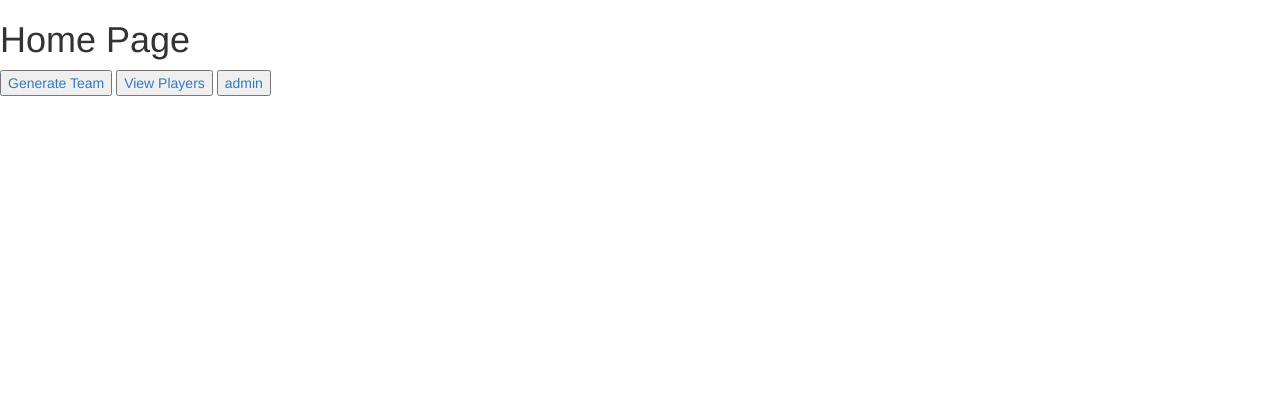
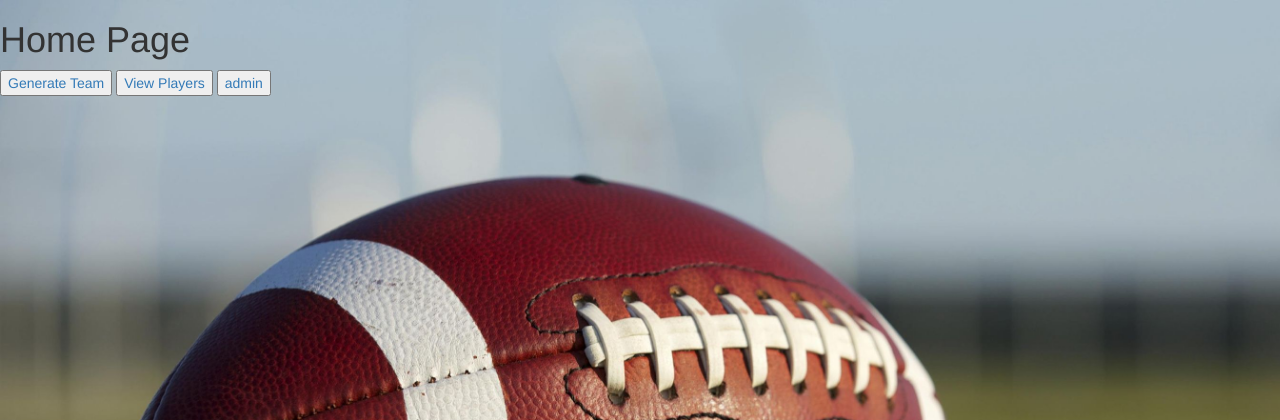
Before and after one commit to SJSU272LabF18/FantasyFootball, a Flask app: page /homePage in a window 1280 px wide. Shown: the top 420 px of the page. Run offline with Flask 2, Linux system fonts and the light colour scheme; some libraries are stand-ins or nearby versions.

Commit message:
Background to homepage

```diff
--- a/templates/homePage.html
+++ b/templates/homePage.html
@@ -11,6 +11,12 @@
     <script src="https://maxcdn.bootstrapcdn.com/bootstrap/3.3.7/js/bootstrap.min.js"></script>
 	<title>Fantasy Football</title>
 </head>
+<style>
+body {
+    background: url("./static/background.jpg") fixed no-repeat;
+    background-size: cover;
+}
+</style>
 <body>
     <h1>Home Page</h1>
     <a href="newTeam"><button>Generate Team</button></a>
```
